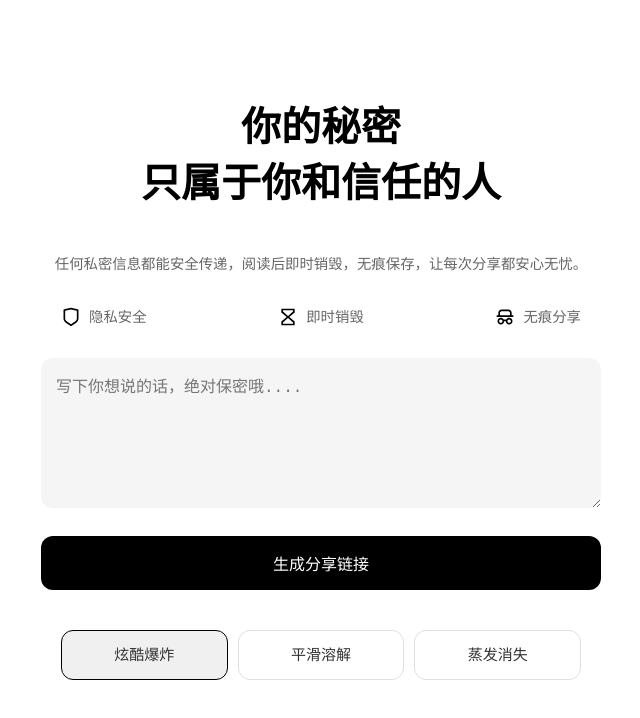
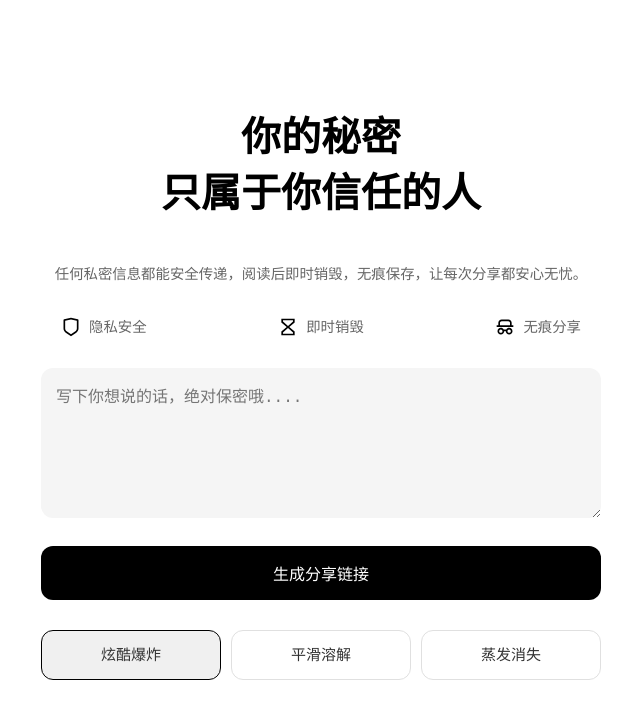
Before and after one commit to s55447236/burn-after-reading, a website: page public/index.html in a window 1280 px wide. Shown: the whole page, without its empty margins (319-959 px from the left). Drawn offline with Linux system fonts and the light colour scheme.

Commit message:
调整样式：修改input-section的padding

```diff
--- a/public/index.html
+++ b/public/index.html
@@ -9,7 +9,7 @@
 </head>
 <body>
     <div class="container">
-        <h1>你的秘密<br>只属于你和信任的人</h1>
+        <h1>你的秘密<br>只属于你信任的人</h1>
         <p class="subtitle">任何私密信息都能安全传递，阅读后即时销毁，无痕保存，让每次分享都安心无忧。</p>
 
         <div class="features">
--- a/public/style.css
+++ b/public/style.css
@@ -103,7 +103,7 @@ button:hover {
 
 .input-section {
     margin-top: 20px;
-    padding: 20px;
+    padding: 10px 0px;
     border-radius: 16px;
 }
 
```
